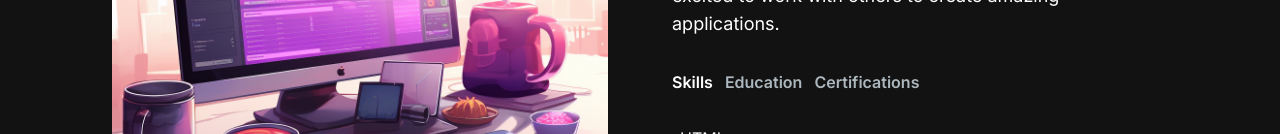
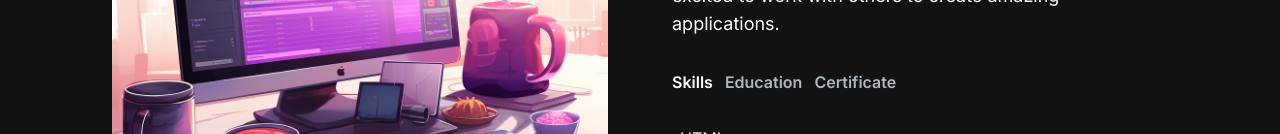
Before and after one commit to Tiesha93/portfolio-website, a Next.js app: page / in a window 1280 px wide. Shown: the part 818-952 px from the top of the page. Built offline with nearby package versions, Linux system fonts and the light colour scheme.

Commit message:
Modified styles

```diff
--- a/src/app/components/AboutSection.jsx
+++ b/src/app/components/AboutSection.jsx
@@ -50,6 +50,13 @@ const AboutSection = () => {
   const [tab, setTab] = useState("skills");
   const [isPending, startTransition] = useTransition();
 
+   const handleTabChange = (id) => {
+     startTransition(() => {
+       setTab(id);
+     });
+   };
+
+
   return (
     <section className="text-white" id="About">
       <div className="md:grid md:grid-cols-2 gap-8 items-center py-8 px-4 xl:gap-16 sm:py-16 xl:px-16">
@@ -86,11 +93,11 @@ const AboutSection = () => {
               Education{" "}
             </TabButton>
             <TabButton
-              selectTab={() => handleTabChange("certifications")}
-              active={tab === "certifications"}
+              selectTab={() => handleTabChange("certificate")}
+              active={tab === "certificate"}
             >
               {" "}
-              Certifications{" "}
+              Certificate{" "}
             </TabButton>
           </div>
           <div className="mt-8">
```
